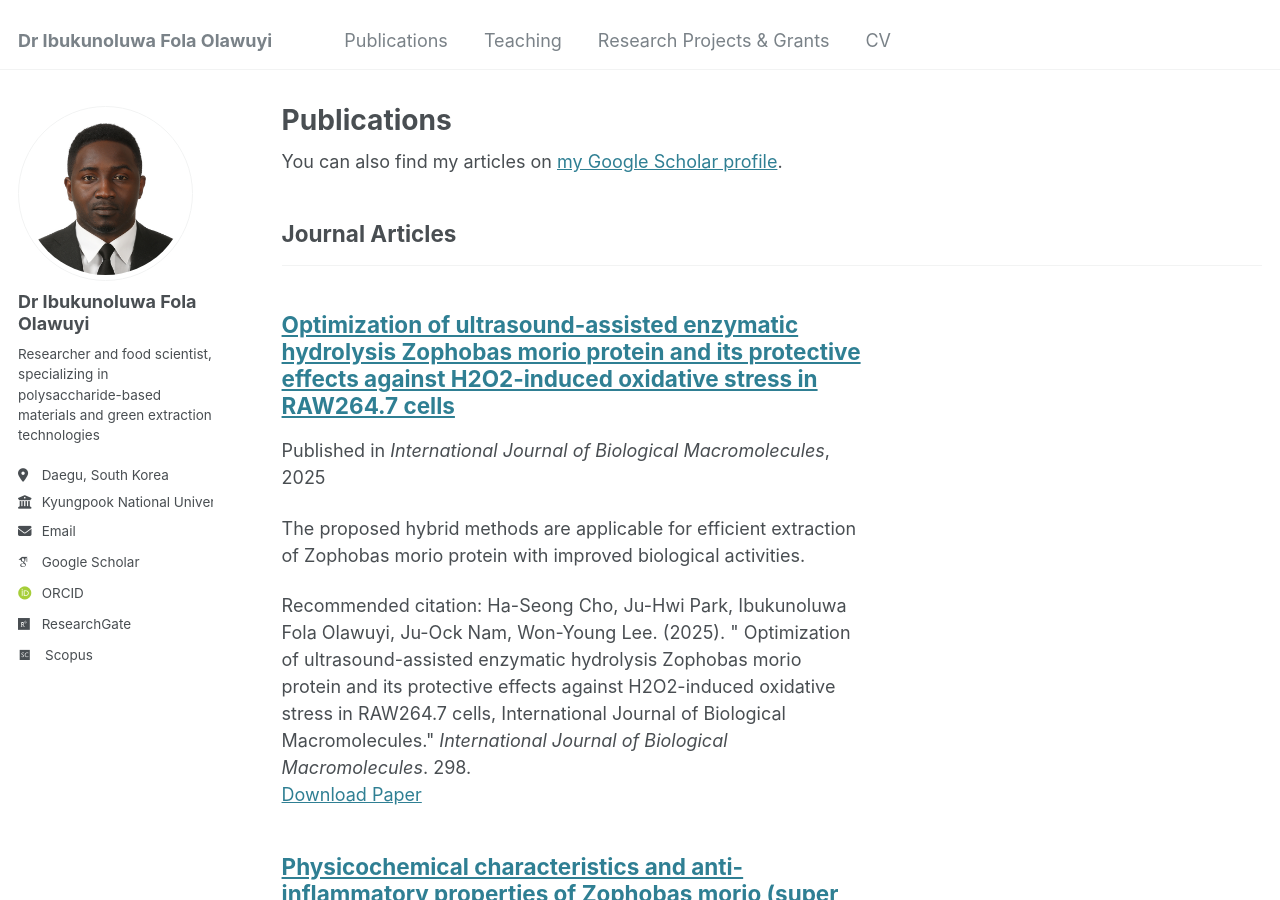
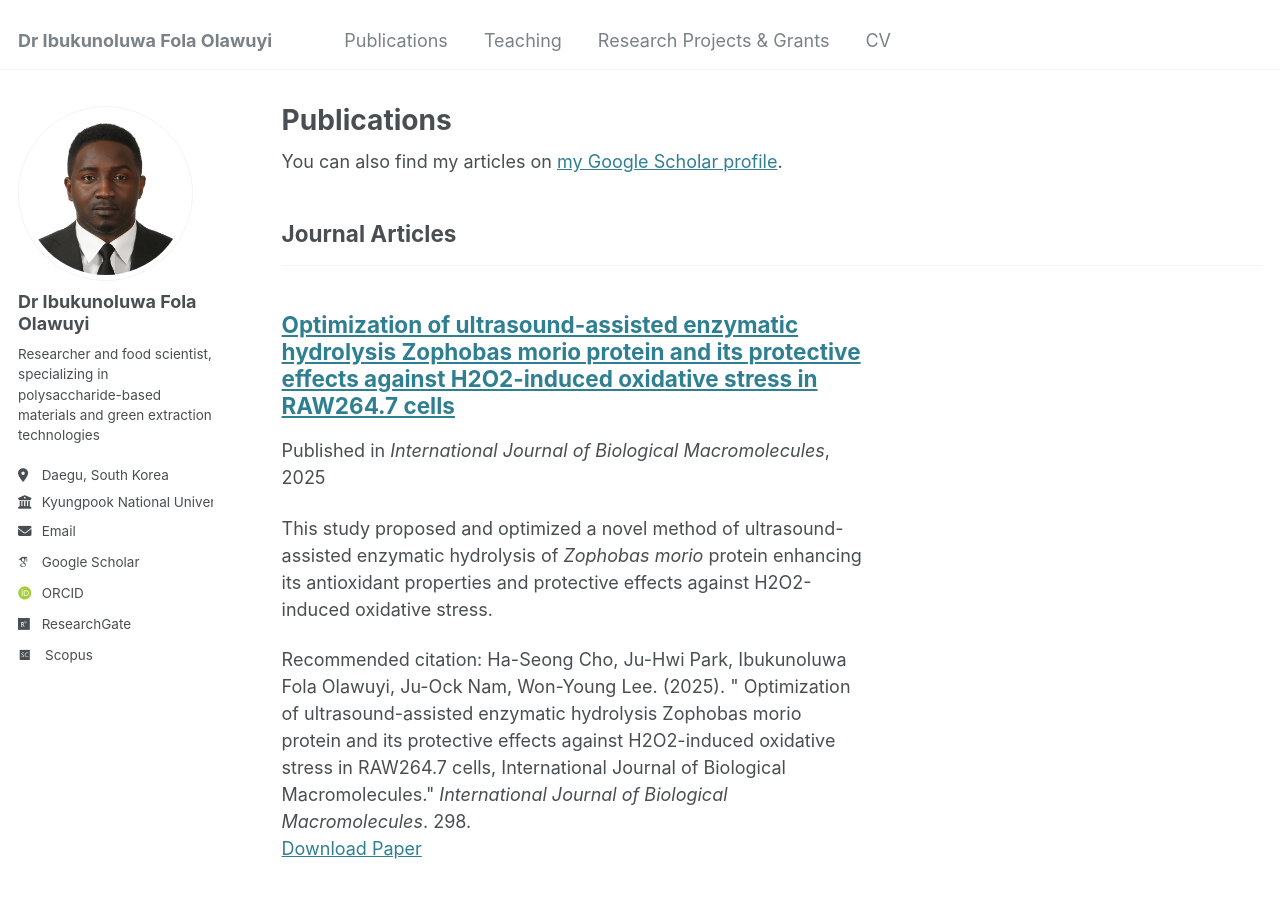
Before and after one commit to ibukunfola/ibukunfola.github.io, a Jekyll site: the page built from _pages/publications.html, in a window 1280 px wide and 900 px high. Built offline with Jekyll 4.4.1, drawn with Linux system fonts in a browser that asks for light colours; some web fonts are replaced.

Commit message:
Update 2025-04-01-optimization-ZMP.md

```diff
--- a/_publications/2025-04-01-optimization-ZMP.md
+++ b/_publications/2025-04-01-optimization-ZMP.md
@@ -3,7 +3,7 @@ title: "Optimization of ultrasound-assisted enzymatic hydrolysis Zophobas morio
 collection: publications
 category: manuscripts
 permalink: /publication/2025-04-01-optimization-ZMP
-excerpt: 'The proposed hybrid methods are applicable for efficient extraction of Zophobas morio protein with improved biological activities.'
+excerpt: 'This study proposed and optimized a novel method of ultrasound-assisted enzymatic hydrolysis of _Zophobas morio_ protein enhancing its antioxidant properties and protective effects against H2O2-induced oxidative stress.'
 date: 2025-04-01
 venue: 'International Journal of Biological Macromolecules'
 paperurl: 'https://doi.org/10.1016/j.ijbiomac.2025.140111'
```
